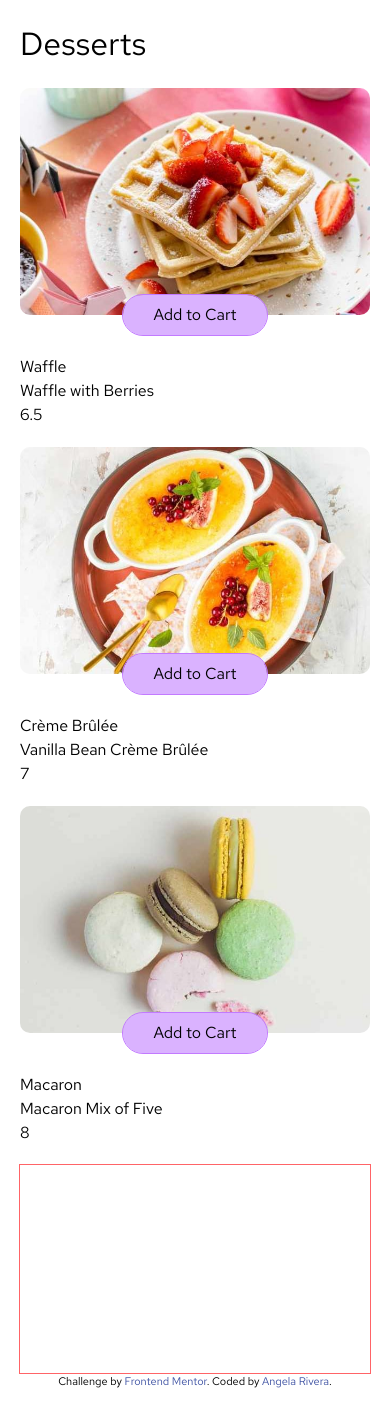
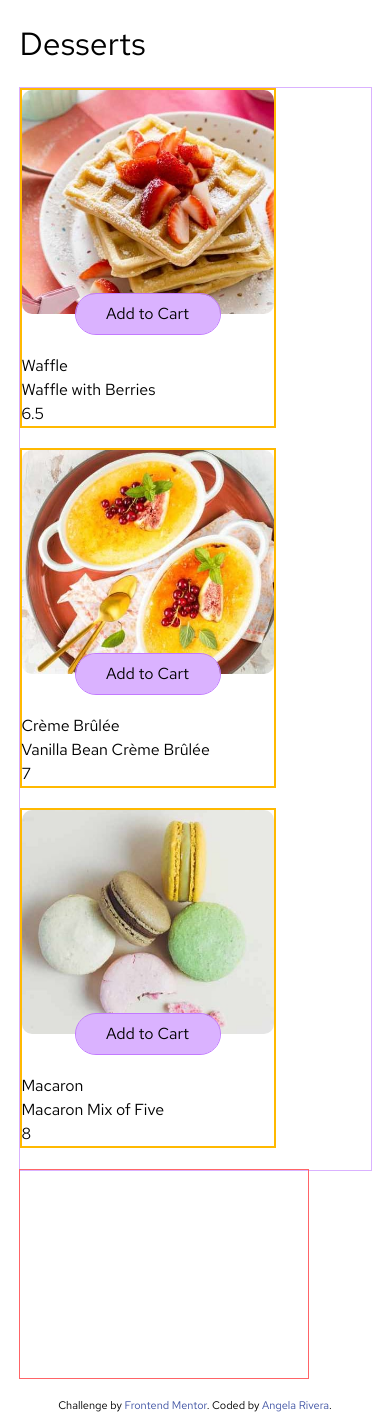
Before and after one commit to ang-riv/product-cart, a React (Vite) app: page / in a window 390 px wide. Before the commit the page ends 1389 px from the top, so only its background shows below. Built offline with nearby package versions, Linux system fonts and the light colour scheme.

Commit message:
Added product card and product container breakpoints

```diff
--- a/src/App.jsx
+++ b/src/App.jsx
@@ -64,18 +64,22 @@ function App() {
   };
 
   return (
-    <div className="min-h-screen px-5 flex flex-col ">
-      <main className="h-[95%] w-full">
+    <div className="min-h-screen flex flex-col justify-between items-center">
+      <main className="h-[95%] w-full flex flex-wrap sm:flex-nowrap max-w-7xl py-[5%] px-[5%] ">
         {!showM && <Modal />}
-        <h1 className="py-5">{appTitle}</h1>
         {/* products */}
-        <section className="w-full h-fit">
+        <section>
+          <h1 className="pb-5">{appTitle}</h1>
+          <div className="w-fit h-fit flex flex-wrap outline outline-purple-300 gap-[5%]">
             {products.map((product) => (
               <ProductCard product={product} filteredCart={filteredCart} />
             ))}
+            <div className="h-0.5 min-w-64"></div>
+          </div>
         </section>
         {/*  cart */}
-        <section className="h-52 w-full outline outline-red-400">
+        <section>
+          <div className="min-h-52 min-w-72 outline outline-red-400 max-w-96">
             {filteredCart.map((product, index) => (
               <div key={index}>
                 <p>{product.name}</p>
@@ -101,6 +105,7 @@ function App() {
                 </button>
               </div>
             ))}
+          </div>
         </section>
       </main>
       <footer className="attribution h-[5%] w-full flex items-end justify-center">
--- a/src/components/ProductCard.jsx
+++ b/src/components/ProductCard.jsx
@@ -51,7 +51,10 @@ const ProductCard = ({ product, filteredCart }) => {
     );
   };
   return (
-    <div key={name} className="min-h-72 w-full mb-5">
+    <article
+      key={name}
+      className="min-h-72 max-h-96 max-w-64 mb-5 border-2 border-amber-400"
+    >
       <img
         src={productImage}
         alt=""
@@ -87,10 +90,10 @@ const ProductCard = ({ product, filteredCart }) => {
       </div>
       <div className="">
         <p>{category}</p>
-        <p>{name}</p>
+        <legend>{name}</legend>
         <p>{price}</p>
       </div>
-    </div>
+    </article>
   );
 };
 
```
Lines whose indentation alone changed are shown as unchanged.
